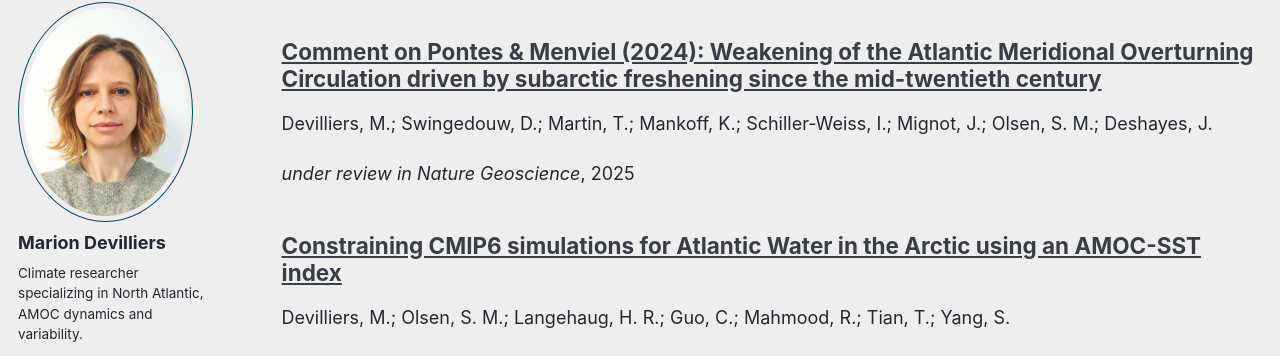
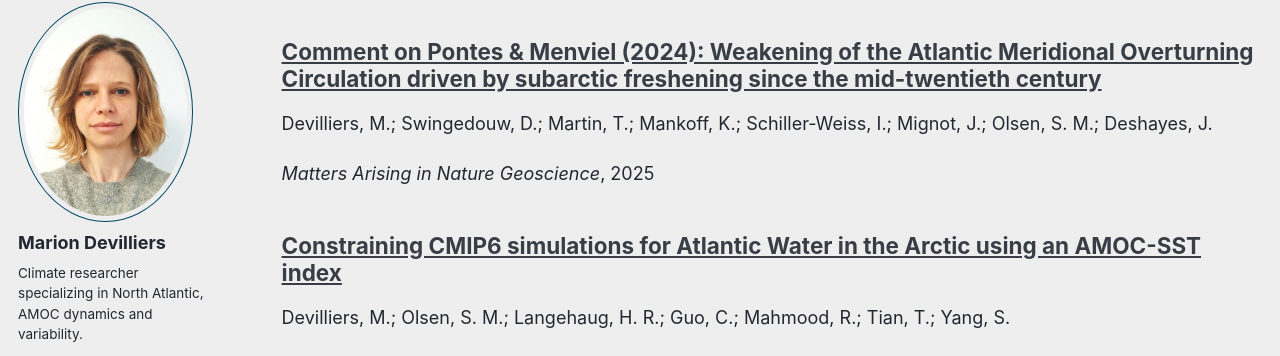
Before and after one commit to mariondevilliers/mariondevilliers.github.io, a Jekyll site: the page built from _pages/publications.html, in a window 1280 px wide and 900 px high, scrolled down 478 px. Shown: the part 97-453 px from the top of the window. Built offline with Jekyll 4.4.1, drawn with Linux system fonts in a browser that asks for light colours; some web fonts are replaced; a script bundle is joined from its source files by our own code; library files that are not in the unit come from our copies.

Commit message:
Update 2025-devilliers-comments-pontes-menviel.md

```diff
--- a/_publications/2025-devilliers-comments-pontes-menviel.md
+++ b/_publications/2025-devilliers-comments-pontes-menviel.md
@@ -3,10 +3,10 @@
 collection: publications
 permalink: /publications/devilliers-2025-comments-pontes-menviel/
 date: 2025-01-01
-venue: "under review in Nature Geoscience"
-year: 2025
+venue: "Matters Arising in Nature Geoscience"
+year: 2026
 authors: "Devilliers, M.; Swingedouw, D.; Martin, T.; Mankoff, K.; Schiller-Weiss, I.; Mignot, J.; Olsen, S. M.; Deshayes, J."
-type: "preprint"
+type: "accepted"
 category: manuscripts
 redirect_to: "https://www.nature.com/articles/s41561-024-01568-1"
 ---
```
